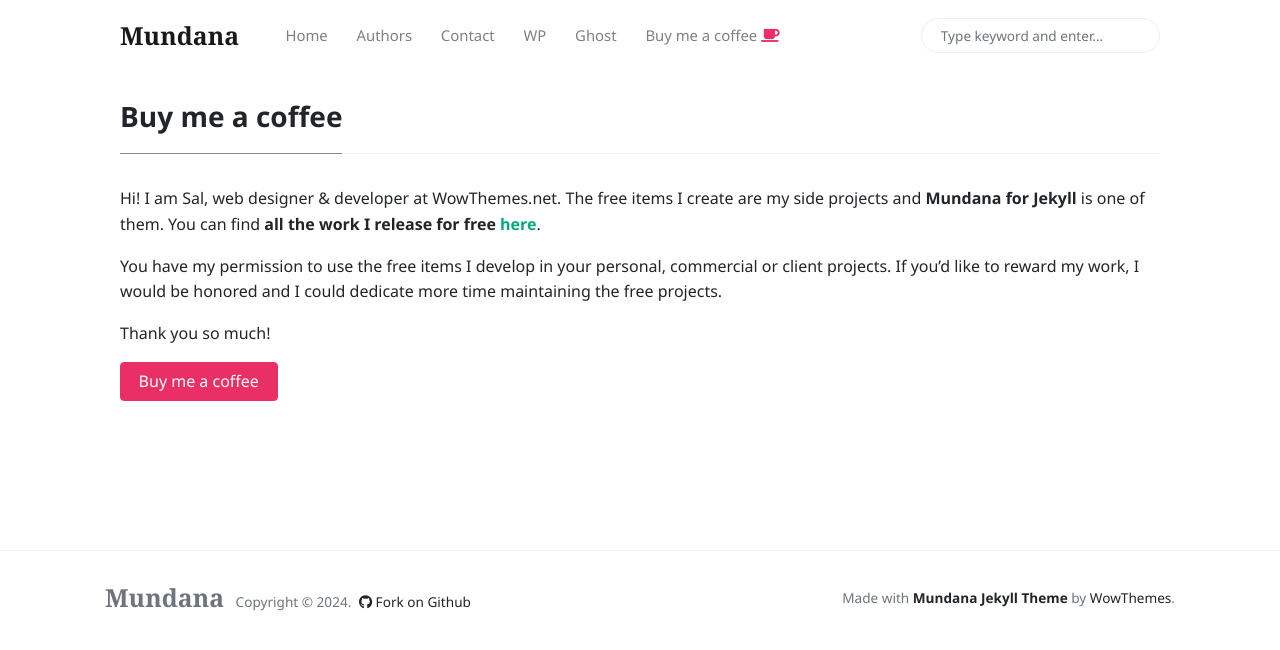
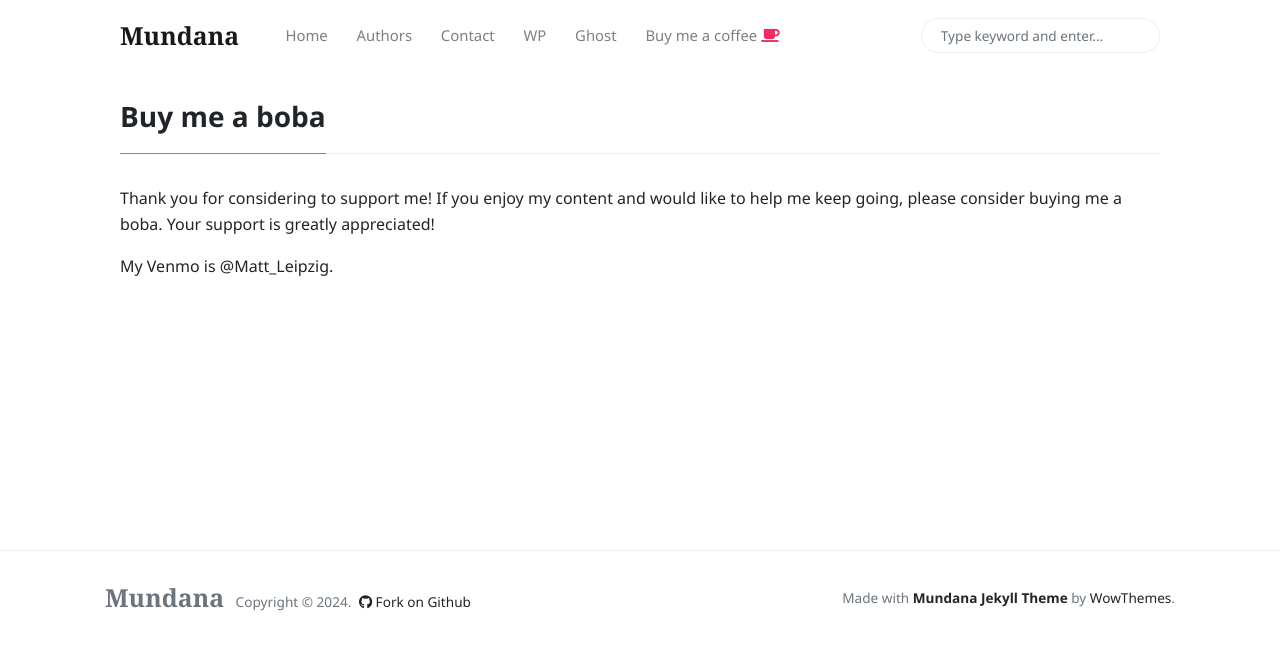
Before and after one commit to mleipzig/mleipzig.github.io, a Jekyll site: the page built from _pages/buy-me-a-coffee.md, in a window 1280 px wide. Shown: the top 650 px of the page. Built offline with Jekyll 4.4.1, drawn with Linux system fonts in a browser that asks for light colours; nearby versions of some CDN libraries.

Commit message:
buy me a boba update

```diff
--- a/_pages/buy-me-a-coffee.md
+++ b/_pages/buy-me-a-coffee.md
@@ -1,12 +1,8 @@
 ---
-title: "Buy me a coffee"
+title: "Buy me a boba"
 permalink: "/buy-me-a-coffee.html"
 ---
 
-Hi! I am Sal, web designer & developer at WowThemes.net. The free items I create are my side projects and **Mundana for Jekyll** is one of them. You can find **all the work I release for free [here](https://www.wowthemes.net/category/free-themes-templates/)**.
+Thank you for considering to support me! If you enjoy my content and would like to help me keep going, please consider buying me a boba. Your support is greatly appreciated!
 
-You have my permission to use the free items I develop in your personal, commercial or client projects. If you'd like to reward my work, I would be honored and I could dedicate more time maintaining the free projects.
-
-Thank you so much!
-
-<a class="btn btn-danger" href="https://www.wowthemes.net/donate/">Buy me a coffee</a>
+My Venmo is @Matt_Leipzig.
```
Also changed, not shown: 1 other file.
